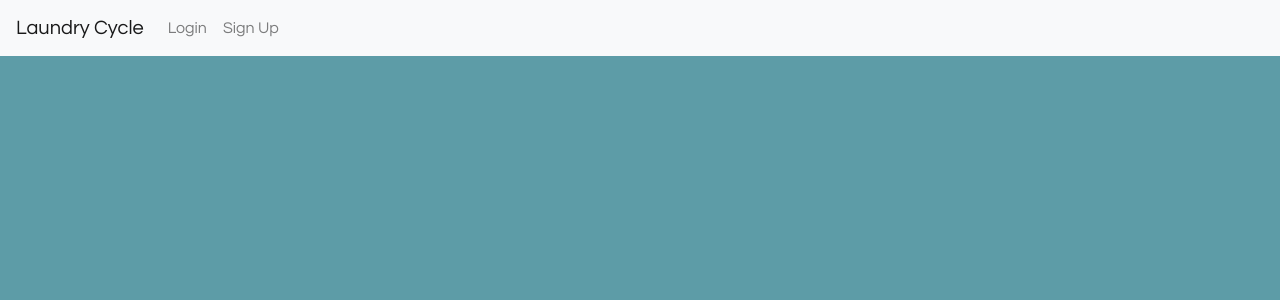
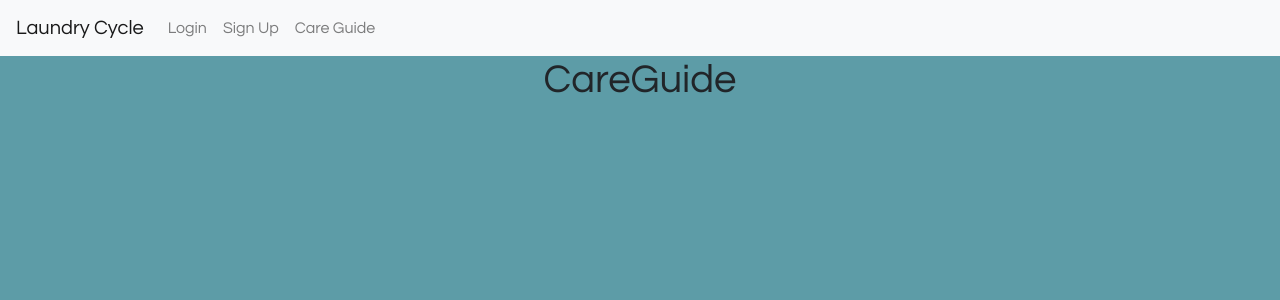
Before and after one commit to chizakura/laundry-cycle-app, a React (Create React App) app in the folder client/: page /careguide in a window 1280 px wide. Shown: the top 300 px of the page. Built offline with nearby package versions, Linux system fonts and the light colour scheme.

Commit message:
added CareGuide link and component

```diff
--- a/client/src/App.js
+++ b/client/src/App.js
@@ -5,6 +5,7 @@ import {Switch, Route} from 'react-router-dom';
 import Home from './Components/Home';
 import Login from './Components/Login';
 import SignUpForm from './Components/SignUpForm';
+import CareGuide from './Components/CareGuide';
 
 class App extends Component {
   render() {
@@ -17,6 +18,7 @@ class App extends Component {
             <Nav className="justify-content-center">
               <Nav.Item><Nav.Link href="/login">Login</Nav.Link></Nav.Item>
               <Nav.Item><Nav.Link href="/signup">Sign Up</Nav.Link></Nav.Item>
+              <Nav.Item><Nav.Link href="/careguide">Care Guide</Nav.Link></Nav.Item>
             </Nav>
           </Navbar.Collapse>
         </Navbar>
@@ -24,6 +26,7 @@ class App extends Component {
           <Route exact path="/" component={Home}/>
           <Route exact path="/login" component={Login}/>
           <Route exact path="/signup" component={SignUpForm}/>
+          <Route exact path="/careguide" component={CareGuide}/>
         </Switch>
       </div>
     )
--- /dev/null
+++ b/client/src/Components/CareGuide.jsx
@@ -0,0 +1,13 @@
+import React, {Component} from 'react';
+
+class CareGuide extends Component {
+    render() {
+        return (
+            <div>
+                <h1>CareGuide</h1>
+            </div>
+        )
+    }
+}
+
+export default CareGuide;
--- a/client/src/Components/Home.jsx
+++ b/client/src/Components/Home.jsx
@@ -5,7 +5,6 @@ class Home extends Component {
     render() {
         return (
             <div>
-                {/* <Image src="https://campuslodgegainesville.com/wp-content/uploads/sites/68/2018/02/washer-dryer-in-every-unit.gif" alt="laundry-logo" fluid/> */}
                 <Figure>
                     <Figure.Caption className="caption-color">
                         We can only transform our lives if we sincerely want to.  Small changes transform our lives. --Marie Kondo
```
Lines whose indentation alone changed are shown as unchanged.
